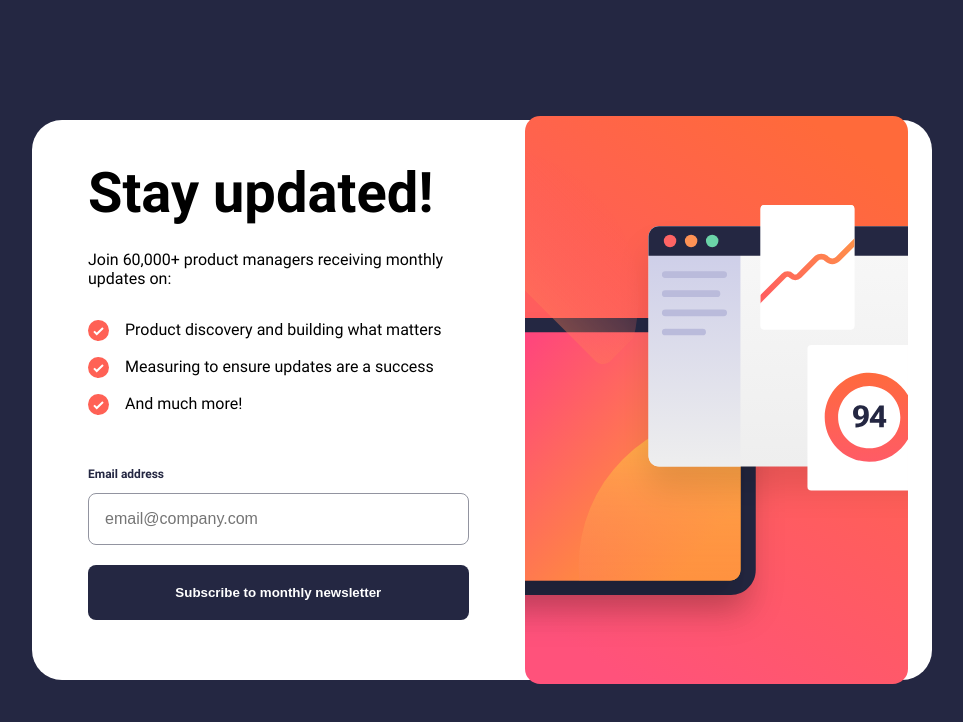
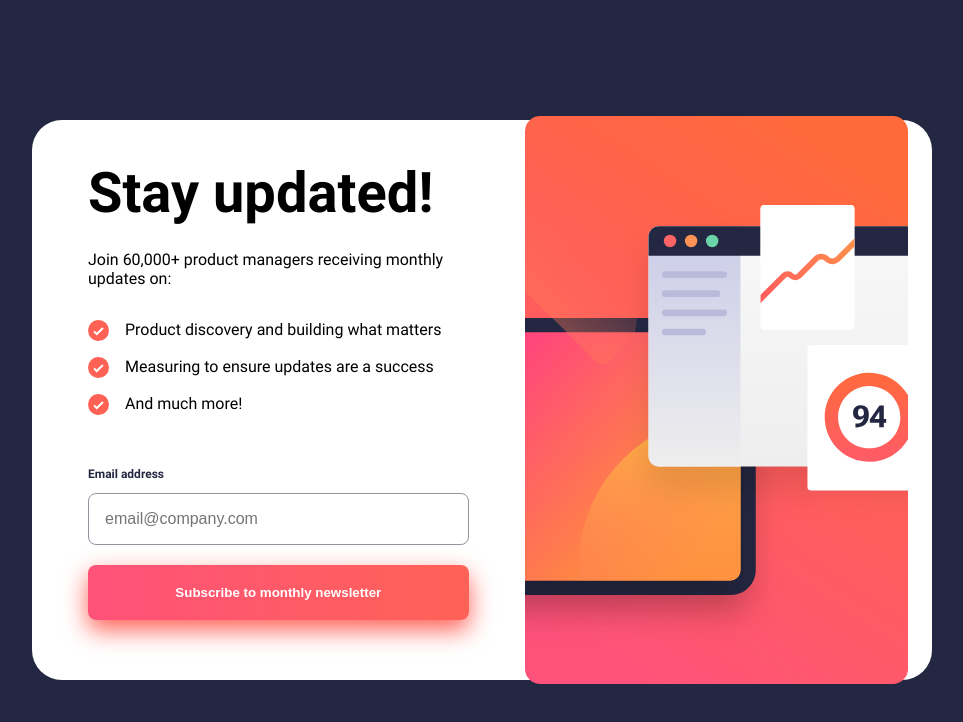
Before and after one commit to 987456987/newsletter-sign-up-react, a React (Vite) app: page / in a window 1280 px wide. In both pictures the pointer is over the button "Subscribe to monthly newsletter". Shown: the top 722 px of the page, without its empty margins (158-1121 px from the left). Built offline with nearby package versions, Linux system fonts and the light colour scheme.

Commit message:
button hover

```diff
--- a/src/App.css
+++ b/src/App.css
@@ -129,6 +129,12 @@ button{
   font-weight: bold;
 }
 
+button:hover {
+  background-color: var(--tomato);
+  background: linear-gradient(90deg, hsl(346, 100%, 66%), var(--tomato));
+  box-shadow: 0px 10px 25px var(--tomato);
+}
+
 .input-labels {
   display: flex;
   justify-content: space-between;
```
